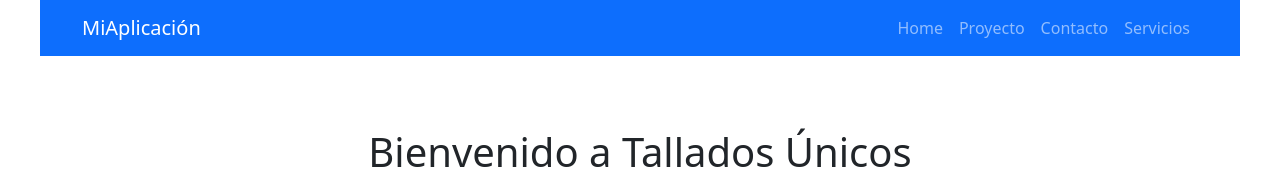
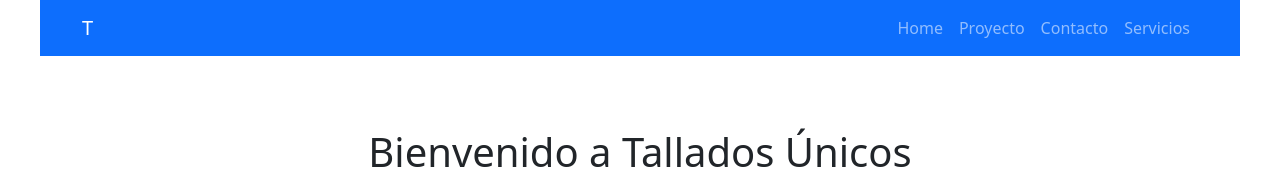
Before and after one commit to fedegonc/vbs, a React (Vite) app: page / in a window 1280 px wide. Shown: the top 169 px of the page. Built offline with nearby package versions, Linux system fonts and the light colour scheme.

Commit message:
Update Navbar.tsx

```diff
--- a/src/components/Navbar.tsx
+++ b/src/components/Navbar.tsx
@@ -5,8 +5,9 @@ const Navbar: FC = () => {
   return (
     <nav className="navbar navbar-expand-lg navbar-dark bg-primary">
       <div className="container">
+        {/* Enlace que lleva a la raíz */}
         <Link to="/" className="navbar-brand">
-          MiAplicación
+          T
         </Link>
         <button
           className="navbar-toggler"
```
